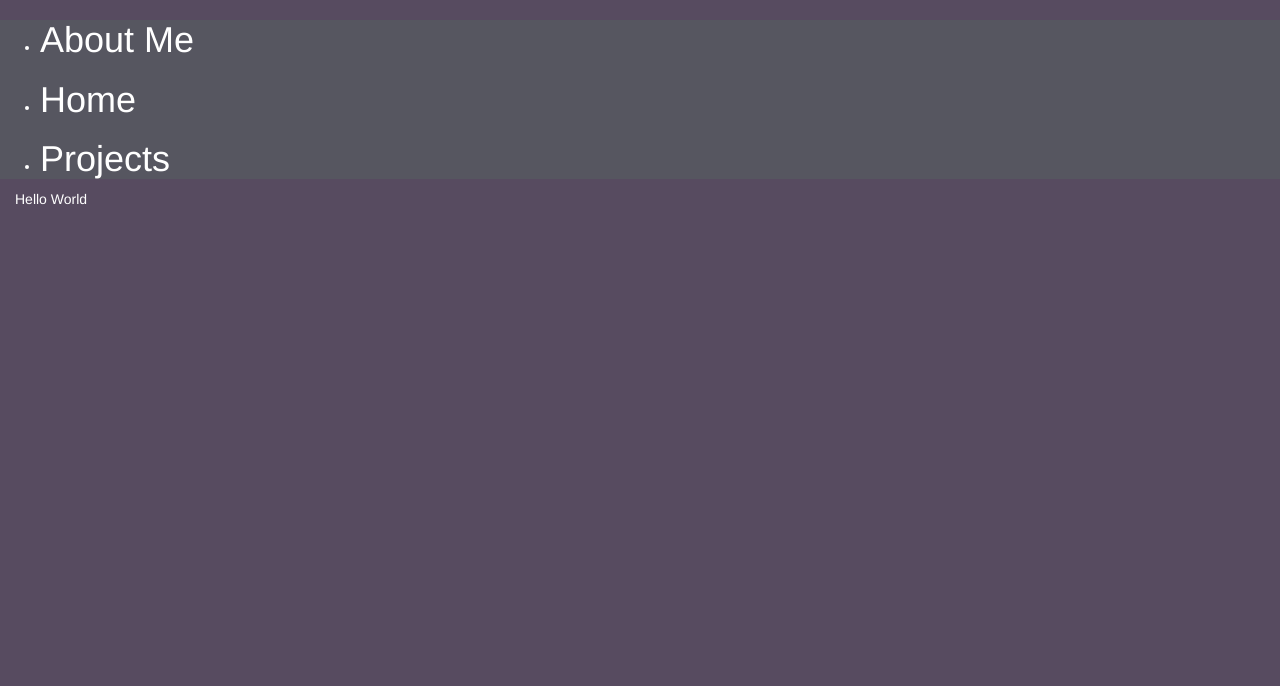
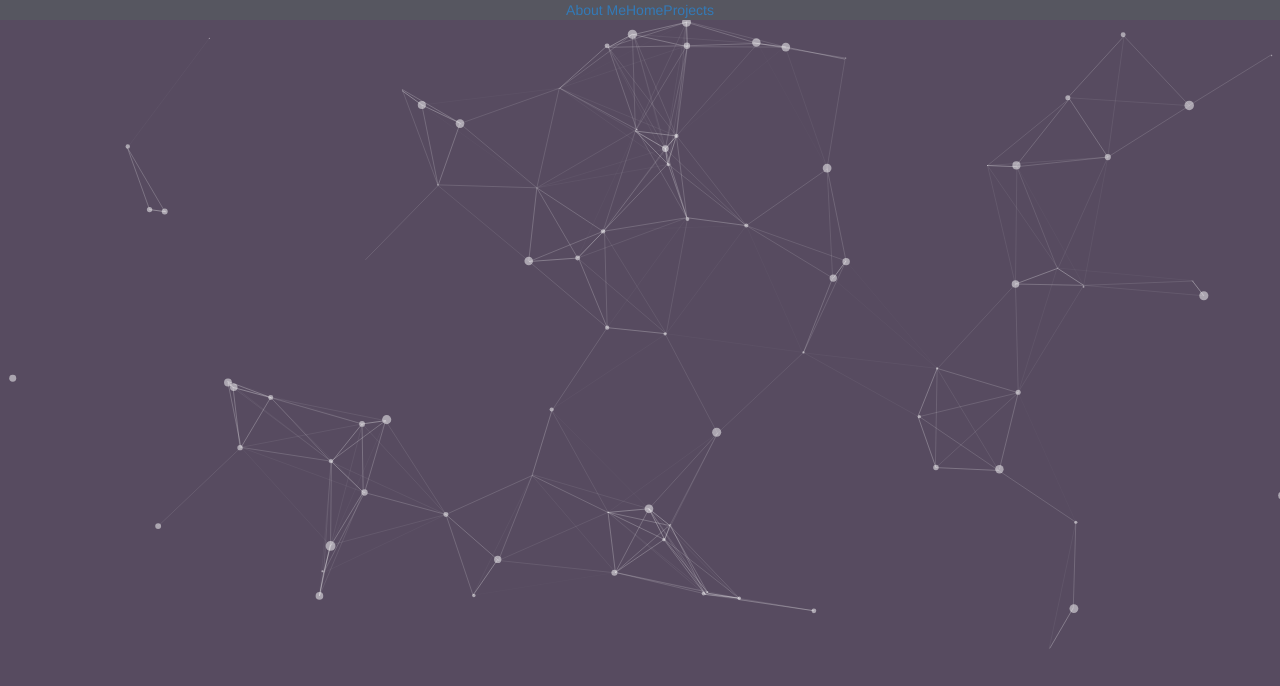
Before and after one commit to arnie64/arnie64.github.io, a plain HTML site: page index.html in a window 1280 px wide. Drawn offline with nearby package versions, Linux system fonts and the light colour scheme.

Commit message:
yes we did it

```diff
--- /dev/null
+++ b/app.js
@@ -0,0 +1,131 @@
+/* -----------------------------------------------
+/* How to use? : Check the GitHub README
+/* ----------------------------------------------- */
+
+/* To load a config file (particles.json) you need to host this demo (MAMP/WAMP/local)... */
+/*
+particlesJS.load('particles-js', 'particles.json', function() {
+  console.log('particles.js loaded - callback');
+});
+*/
+
+/* Otherwise just put the config content (json): */
+
+particlesJS('particles-js',
+  {
+    "particles":  {
+      "number": {
+        "value": 80,
+        "density": {
+          "enable": true,
+          "value_area": 800
+        }
+      },
+      "color": {
+        "value": "#ffffff"
+      },
+      "shape": {
+        "type": "circle",
+        "stroke": {
+          "width": 0,
+          "color": "#000000"
+        },
+        "polygon": {
+          "nb_sides": 5
+        },
+        "image": {
+          "src": "img/github.svg",
+          "width": 100,
+          "height": 100
+        }
+      },
+      "opacity": {
+        "value": 0.5,
+        "random": false,
+        "anim": {
+          "enable": false,
+          "speed": 1,
+          "opacity_min": 0.1,
+          "sync": false
+        }
+      },
+      "size": {
+        "value": 5,
+        "random": true,
+        "anim": {
+          "enable": false,
+          "speed": 40,
+          "size_min": 0.1,
+          "sync": false
+        }
+      },
+      "line_linked": {
+        "enable": true,
+        "distance": 150,
+        "color": "#ffffff",
+        "opacity": 0.4,
+        "width": 1
+      },
+      "move": {
+        "enable": true,
+        "speed": 6,
+        "direction": "none",
+        "random": false,
+        "straight": false,
+        "out_mode": "out",
+        "attract": {
+          "enable": false,
+          "rotateX": 600,
+          "rotateY": 1200
+        }
+      }
+    },
+    "interactivity": {
+      "detect_on": "canvas",
+      "events": {
+        "onhover": {
+          "enable": true,
+          "mode": "grab"
+        },
+        "onclick": {
+          "enable": true,
+          "mode": "push"
+        },
+        "resize": true
+      },
+      "modes": {
+        "grab": {
+          "distance": 150,
+          "line_linked": {
+            "opacity": 1
+          }
+        },
+        "bubble": {
+          "distance": 400,
+          "size": 40,
+          "duration": 2,
+          "opacity": 8,
+          "speed": 3
+        },
+        "repulse": {
+          "distance": 200
+        },
+        "push": {
+          "particles_nb": 4
+        },
+        "remove": {
+          "particles_nb": 2
+        }
+      }
+    },
+    "retina_detect": true,
+    "config_demo": {
+      "hide_card": false,
+      "background_color": "#b61924",
+      "background_image": "",
+      "background_position": "50% 50%",
+      "background_repeat": "no-repeat",
+      "background_size": "cover"
+    }
+  }
+);
--- a/global.css
+++ b/global.css
@@ -18,3 +18,31 @@ header {
 .bg-2 {
 
 }
+
+.test {
+    display: table;
+    margin: 0 auto;
+}
+
+ul#navlist {
+    list-style-type: none;
+    padding: 0;
+    margin: 0;
+    overflow: hidden;
+    background-color: rgb(86, 86, 96);
+}
+
+ul#navlist li {
+    float: left;
+}
+
+ul#navlist li a {
+    display: block;
+    text-align: center;
+}
+
+#particle-js {
+    background-color: #574b60;
+    width: 100vh;
+    height: 100%;
+}
--- a/index.html
+++ b/index.html
@@ -15,22 +15,29 @@
         <script src="https://maxcdn.bootstrapcdn.com/bootstrap/3.3.7/js/bootstrap.min.js"></script>
 
         <link rel="stylesheet" href="global.css">
-
-        <!--This is for particles background-->
-        <script src="https://cdn.jsdelivr.net/npm/particles.js@2.0.0/particles.min.js"></script>
     </head>
     <body class="bg-1">
         <header class="contrain-fluid bg-2">
-            <ul>
-                <li href="about.html"><h1>About Me</h1></li>
-                <li href="index.html"><h1>Home</h1></li>
-                <li href="projects.html"><h1>Projects</h1></li>
-            </ul>
+            <div class="test">
+                <ul id="navlist">
+                    <li><a href="about.html">About Me</a></li>
+                    <li><a href="index.html">Home</a></li>
+                    <li><a href="projects.html">Projects</a></li>
+                </ul>
+            </div>
         </header>
-        <div id="particles-js">
+
+        <div id="particles-js"></div>
+        <!--This is for particles background-->
+        <script src="https://cdn.jsdelivr.net/npm/particles.js@2.0.0/particles.min.js"></script>
+        <script src="app.js"></script>
+
+<!--
+        <div>
             <div class="container-fluid">
                 <p>Hello World</p>
             </div>
         </div>
+-->
     </body>
 </html>
```
